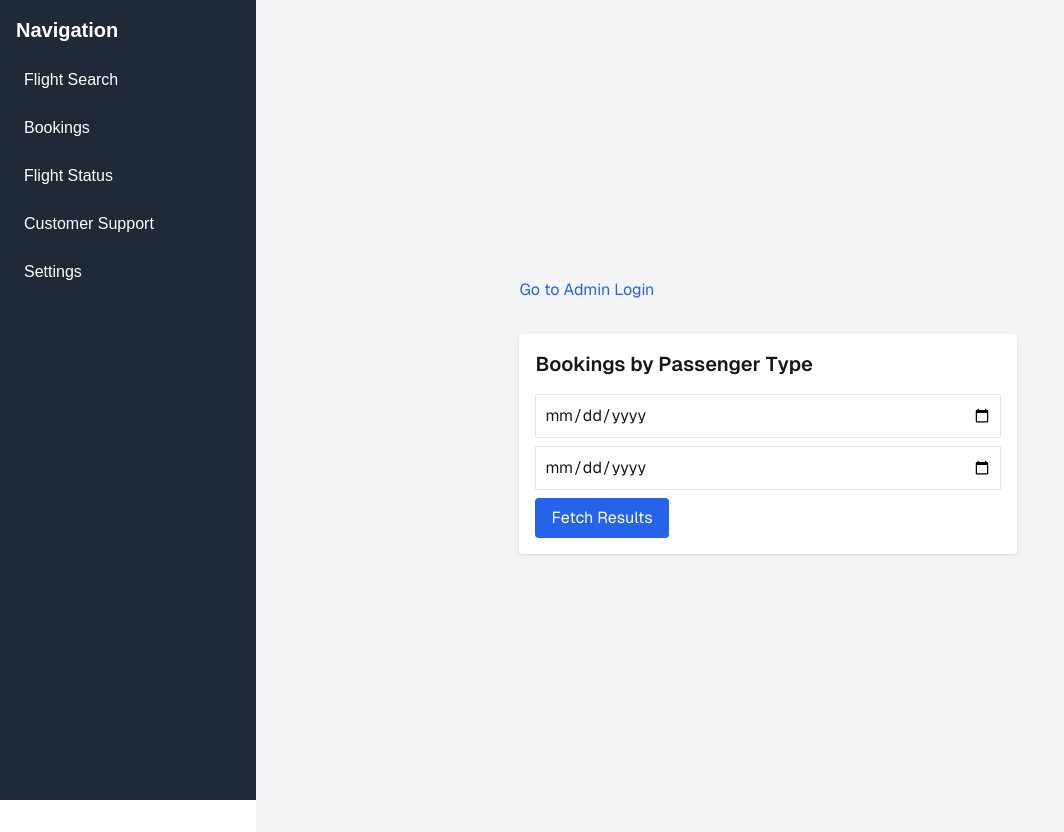
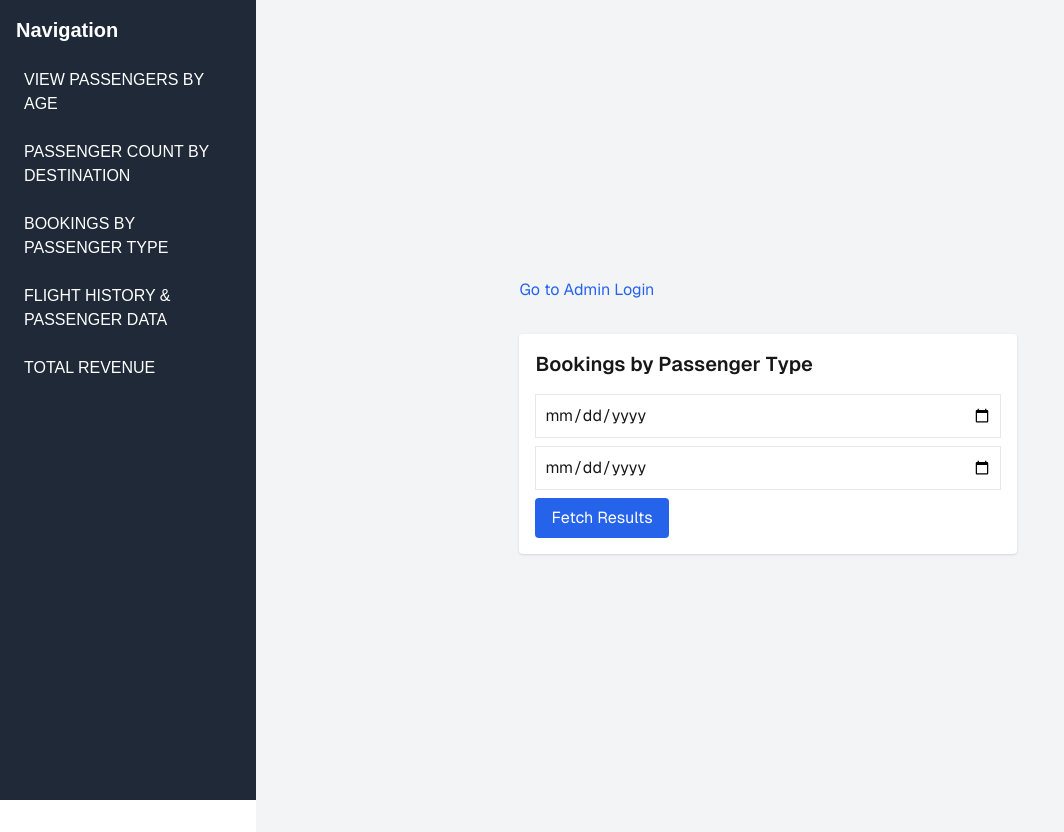
Before and after one commit to Sachintha-Lakruwan/b-airways-admin, a Next.js app: page / in a window 1280 px wide. Shown: the whole page, without its empty margins (0-1064 px from the left). Built offline with nearby package versions, Linux system fonts and the light colour scheme.

Commit message:
Dynamic NavBar Completed

```diff
--- a/src/app/NavBar.tsx
+++ b/src/app/NavBar.tsx
@@ -1,16 +1,17 @@
 "use client"
 // Navbar.tsx
 import React, { useState } from "react";
+import Link from "next/link"; // Import Link from Next.js
 
 const Navbar = ({ children }) => {
-    // Define the topics as a state variable
-    const [topics, setTopics] = useState<string[]>([
-        "Flight Search",
-        "Bookings",
-        "Flight Status",
-        "Customer Support",
-        "Settings",
-    ]);
+    // Define the topics and their corresponding URLs
+    const topics = [
+        { name: "VIEW PASSENGERS BY AGE", path: "/passengersByAge" },
+        { name: "PASSENGER COUNT BY DESTINATION", path: "/passengerCountDest" },
+        { name: "BOOKINGS BY PASSENGER TYPE", path: "/BookingsByType" },
+        { name: "FLIGHT HISTORY & PASSENGER DATA", path: "/flightHistory" },
+        { name: "TOTAL REVENUE", path: "/totalRevenue" },
+    ];
 
     return (
         <div className="flex">
@@ -19,7 +20,9 @@ const Navbar = ({ children }) => {
                 <ul className="space-y-2">
                     {topics.map((topic, index) => (
                         <li key={index} className="p-2 hover:bg-gray-700 rounded">
-                            {topic}
+                            <Link href={topic.path}>
+                                {topic.name}
+                            </Link>
                         </li>
                     ))}
                 </ul>
```
